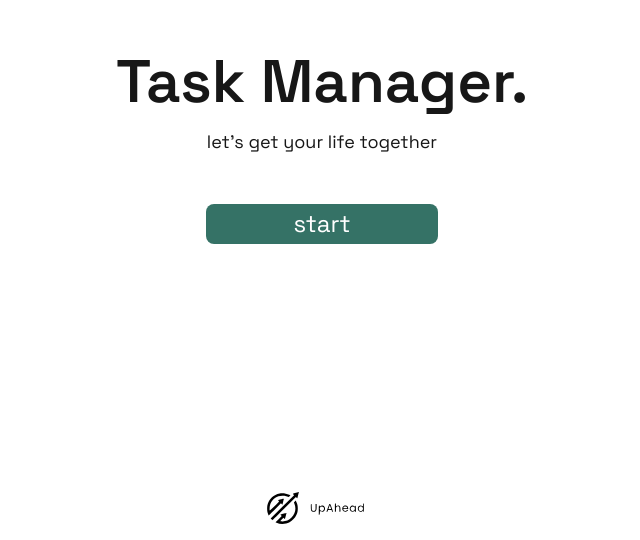
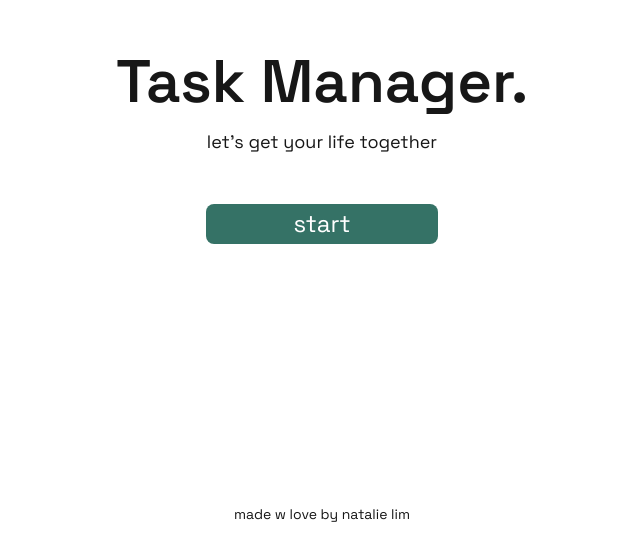
Before and after one commit to natalie-lim/craft-chatbot, a Next.js app: page / in a window 1280 px wide. Shown: the part 260-800 px from the top of the page, without its empty margins (318-958 px from the left). Built offline with nearby package versions, Linux system fonts and the light colour scheme; no server answers.

Commit message:
switching out upahead logo

```diff
--- a/src/app/TypingText.js
+++ b/src/app/TypingText.js
@@ -1,11 +1,7 @@
 "use client";
 
-import { useRouter } from "next/navigation";
 import { useState, useEffect } from "react";
 import { Space_Grotesk } from "next/font/google";
-import { signInWithPopup } from "firebase/auth";
-import {setDoc, doc, getDoc} from "firebase/firestore";
-import { auth, provider, db, firebaseConfig} from "../../firebaseConfig";
 
 const spaceGrotesk = Space_Grotesk({
   subsets: ['latin'],
--- a/src/app/page.js
+++ b/src/app/page.js
@@ -87,8 +87,9 @@ export default function Home() {
           <h2 className={`${spaceGrotesk.className} text-2xl text-white`}>start</h2>
         </button>
       </div>
-      <div className="absolute bottom-4 left-1/2 transform -translate-x-1/2">
-        <img src="../assets/logo.svg" alt="ai help" width={110} />
+     {/* <div className="absolute bottom-4 left-1/2 transform -translate-x-1/2"> */}
+     <div className={`${spaceGrotesk.className} text-sm bottom-4 left-1/2 transform absolute -translate-x-1/2`}>
+        made w love by natalie lim
       </div>
 
     </div>
```
